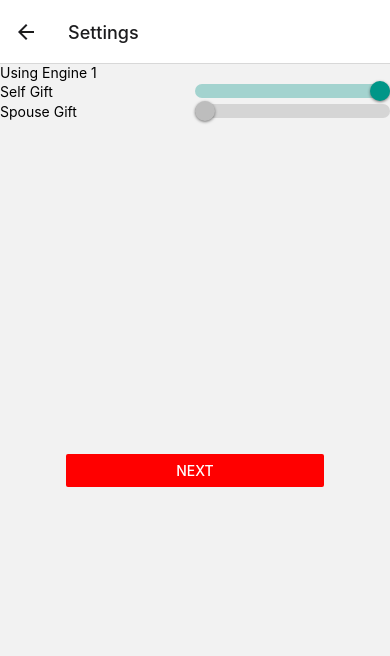
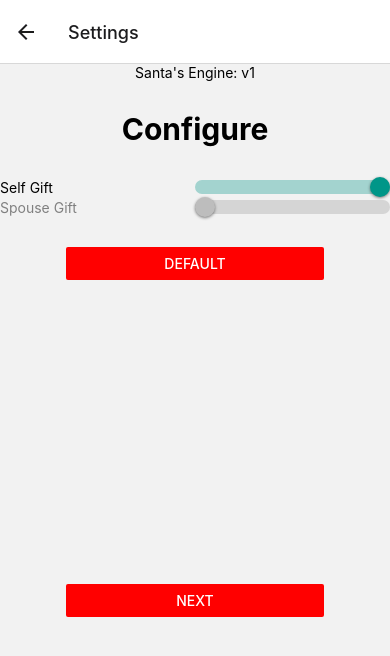
Before and after one commit to StrungSafe/SecretSantaApp, a React Native app in the folder ss-app/: screen /Settings in a window 390 px wide. Shown: the top 656 px of the page. Built offline with nearby package versions, Linux system fonts and the light colour scheme; what expo-barcode-scanner would draw is missing.

Commit message:
more styling

```diff
--- a/ss-app/app/components/pageManager.js
+++ /dev/null
@@ -1,32 +0,0 @@
-import { StyleSheet, View } from 'react-native';
-
-export default function PageManager(props) {
-    const {
-        viewId,
-        style
-    } = props;
-    return (
-        <View
-            style={style ?? styles.default}
-        >
-            { props.children[viewId] }
-            <View
-                style={styles.backNext}
-            >
-                {(viewId > 0) && <Button style={styles.back} title='Back' onPress={() => onPress(-1)} />}
-                {(viewId < viewLength - 1) && <Button style={styles.next} title='Next' onPress={() => onPress(1)} />}
-            </View>
-        </View>
-    );
-}
-
-const styles = StyleSheet.create({
-    default: {
-    },
-    back: {
-
-    },
-    next: {
-
-    },
-});
--- a/ss-app/app/components/switch.js
+++ b/ss-app/app/components/switch.js
@@ -8,9 +8,11 @@ export default function SwitchWrapper(props) {
         disabled,
     } = props;
 
+    const labelStyle = disabled ? { ...styles.label, ...styles.disabledLabel } : styles.label;
+
     return (
         <View style={styles.container}>
-            <Text style={styles.label}>{text}</Text>
+            <Text style={labelStyle} disabled={disabled}>{text}</Text>
             <Switch
                 style={styles.switch}
                 onValueChange={onValueChange}
@@ -29,6 +31,9 @@ const styles = StyleSheet.create({
         alignSelf: 'center',
         flex: 1,
     },
+    disabledLabel: {
+        color: 'gray',
+    },
     switch: {
         flex: 1,
     },
--- a/ss-app/app/engines.js
+++ b/ss-app/app/engines.js
@@ -73,7 +73,8 @@ export const Engines = [{
   // 2
   // For TESTING exception handling
   key: 2,
-  name: 'Exception Testing Engine v1',
+  name: 'v1',
+  testingEngine: true,
   process: () => {
     throw ExceptionTypes.OutOfGifteesException;
   }
--- a/ss-app/app/screens/addScreen.js
+++ b/ss-app/app/screens/addScreen.js
@@ -1,5 +1,5 @@
 import { useState } from 'react';
-import { Text, StyleSheet, TextInput, SafeAreaView } from 'react-native';
+import { Text, StyleSheet, TextInput, SafeAreaView, View } from 'react-native';
 import Button from '../components/button';
 import { engineFactory } from '../engines';
 import { TestingData } from '../constants';
@@ -38,12 +38,18 @@ export default function AddScreen(props) {
     <SafeAreaView
       style={styles.container}
     >
+      <View style={styles.top}>
         <TextInput style={styles.name} placeholder='Name' onChangeText={onNameChange} value={name} />
         <Button style={styles.add} title="Add Gifter" onPress={onAddGifterClick} />
+      </View>
+      <View style={styles.middle}>
         {
           gifters.map(gifter => (<Text style={styles.gifter} key={gifter.key}>{gifter.name}</Text>))
         }
+      </View>
+      <View style={styles.bottom}>
         <Button style={styles.run} title="Run" onPress={onRunClick} />
+      </View>
     </SafeAreaView>
   );
 }
@@ -54,12 +60,30 @@ const styles = StyleSheet.create({
     flex: 1,
     justifyContent: 'center'
   },
+  top: {
+    flex: 1
+  },
+  name: {
+    paddingVertical: 25,
+    fontSize: 20,
+  },
   add: {
     ...defaultStyles.button,
-    flex: 2,
+  },
+  middle: {
+    flex: 1
+  },
+  gifter: {
+    textAlign: 'center',
+    fontWeight: 'bold',
+    fontSize: 20,
+  },
+  bottom: {
+    flex: 1,
+    flexDirection: 'column-reverse'
   },
   run: {
     ...defaultStyles.button,
-    flex: 2,
+    paddingBottom: '25%',
   }
 });
--- a/ss-app/app/screens/settingsScreen.js
+++ b/ss-app/app/screens/settingsScreen.js
@@ -1,10 +1,11 @@
 import { Text, StyleSheet, SafeAreaView, View } from 'react-native';
-import { useState } from 'react';
+import { useState, useEffect } from 'react';
 import Button from '../components/button';
 import Switch from '../components/switch';
 import { DefaultSettings } from '../constants';
 
 import defaultStyles from './styles';
+import { engineFactory } from '../engines';
 
 export default function SettingsScreen(props) {
   const {
@@ -12,23 +13,38 @@ export default function SettingsScreen(props) {
   } = props;
 
   const [settings, setSettings] = useState(DefaultSettings);
+  const [engine, setEngine] = useState('');
 
   const onNextClick = () => navigation.navigate('Add', { settings });
+
+  const onDefaultClick = () => setSettings(DefaultSettings);
 
   const toggleSetting = () => {
     setSettings(prev => ({ ...prev, canSelfGift: !prev.canSelfGift }));
   };
 
+  useEffect(() => {
+    var e = engineFactory(settings.engine);
+    setEngine(e);
+  }, [settings.engine])
+
   return (
     <SafeAreaView style={styles.container}>
       <View style={styles.settings}>
-        <Text style={styles.engine}>Using Engine {settings.engine}</Text>
+        { engine.testingEngine && <Text style={styles.testingEngine}>--TESTING ENGINE --</Text> }
+        <Text style={styles.engine}>Santa's {engine.testingEngine && 'Testing '}Engine: {engine.name}</Text>
+        <Text style={styles.configure}>Configure</Text>
         <Switch text='Self Gift' onValueChange={toggleSetting} value={settings.canSelfGift} />
         <Switch text='Spouse Gift' disabled />
+        <Button
+          style={styles.default}
+          title='Default'
+          onPress={onDefaultClick}
+        />
       </View>
       <Button
         style={styles.next}
-        title="Next"
+        title='Next'
         onPress={onNextClick}
       />
     </SafeAreaView>
@@ -42,9 +58,24 @@ const styles = StyleSheet.create({
     justifyContent: 'center'
   },
   settings: {
-    flex: 1,
+    flex: 2,
   },
   engine: {
+    textAlign: 'center'
+  },
+  testingEngine: {
+    textAlign: 'center',
+    color: 'red',
+  },
+  configure: {
+    paddingVertical: 30,
+    textAlign: 'center',
+    fontWeight: 'bold',
+    fontSize: 30,
+  },
+  default: {
+    ...defaultStyles.button,
+    paddingTop: 30,
   },
   next: {
     ...defaultStyles.button,
--- a/ss-app/app/screens/shareScreen/index.js
+++ b/ss-app/app/screens/shareScreen/index.js
@@ -1,7 +1,7 @@
 import { useState } from 'react';
-import { StyleSheet, SafeAreaView } from 'react-native';
+import { StyleSheet, SafeAreaView, View } from 'react-native';
 import Button from '../../components/button';
-import PageManager from '../../components/pageManager';
+import PageManager from './pageManager';
 import Share from './share';
 
 import defaultStyles from '../styles';
@@ -21,36 +21,34 @@ export default function ShareScreen(props) {
 
   const onResetClick = () => navigation.navigate('Home');
 
-  const viewLength = gifters.length;
-
   return (
     <SafeAreaView
       style={styles.container}
     >
+      <View style={styles.upper}>
         <PageManager
-        style={styles.pager}
           viewId={viewId}
           setViewId={setViewId}
+          viewLength={gifters.length}
         >
           {
             gifters.map(gifter =>
               <Share
-              style={styles.gifter}
                 key={gifter.key}
-              viewId={viewId}
-              viewLength={viewLength}
-              setViewId={setViewId}
                 gifter={gifter}
                 gifters={gifters}
                 results={results}
               />)
           }
         </PageManager>
+      </View>
+      <View style={styles.lower}>
         <Button
           style={styles.startOver}
           title='Start Over'
           onPress={onResetClick}
         />
+      </View>
     </SafeAreaView>
   );
 }
@@ -61,9 +59,12 @@ const styles = StyleSheet.create({
     flex: 1,
     justifyContent: 'center',
   },
-  pager: {
+  upper: {
+    flex: 3,
+    paddingTop: 25,
   },
-  gifter: {
+  lower: {
+    flex: 1
   },
   startOver: {
     ...defaultStyles.button,
--- /dev/null
+++ b/ss-app/app/screens/shareScreen/pageManager.js
@@ -0,0 +1,45 @@
+import { StyleSheet, View } from 'react-native';
+import Button from '../../components/button';
+import defaultStyles from '../styles';
+
+export default function PageManager(props) {
+    const {
+        viewId,
+        setViewId,
+        viewLength,
+    } = props;
+    const onPress = value => () => setViewId(prev => prev + value);
+    return (
+        <View
+            style={styles.container}
+        >
+            { props.children[viewId] }
+            <View
+                style={styles.buttonGroup}
+            >
+                {(viewId > 0) && <Button style={styles.back} title='Back' onPress={onPress(-1)} />}
+                {(viewId < viewLength - 1) && <Button style={styles.next} title='Next' onPress={onPress(1)} />}
+            </View>
+        </View>
+    );
+}
+
+const styles = StyleSheet.create({
+    container: {
+    },
+    buttonGroup: {
+        flexDirection: 'row',
+        justifyContent: 'center',
+        paddingTop: 25,
+    },
+    back: {
+        paddingHorizontal: 10,
+        width: '33%',
+        color: 'red',
+    },
+    next: {
+        paddingHorizontal: 10,
+        width: '33%',
+        color: 'red',
+    },
+});
--- a/ss-app/app/screens/shareScreen/share.js
+++ b/ss-app/app/screens/shareScreen/share.js
@@ -8,9 +8,6 @@ import defaultStyles from '../styles';
 
 export default function Share(props) {
     const {
-        viewId,
-        viewLength,
-        setViewId,
         gifter,
         gifters,
         results,
@@ -22,20 +19,15 @@ export default function Share(props) {
     const showButtonTitle = showing ? 'Hide' : 'Show';
     const shareButtonTitle = sharing ? 'Hide' : 'Share';
     const giftee = gifters.find(m => m.value === results[gifter.value]);
-    const onPress = value => {
-        setShowing(false);
-        setSharing(false);
-        setViewId(prev => prev + value);
-    }
     return (
         <View
             style={styles.container}
             key={gifter.key}
         >
-            <Text style={styles.name}>{gifter.name}</Text>
+            <Text style={styles.gifter}>{gifter.name}</Text>
 
             <Button style={styles.show} title={showButtonTitle} onPress={() => setShowing(prev => !prev)} />
-            {showing && <Text>{giftee.name}</Text>}
+            {showing && <Text style={styles.giftee}>{giftee.name}</Text>}
 
             <Button style={styles.share} title={shareButtonTitle} onPress={() => setSharing(prev => !prev)} />
             {sharing &&
@@ -44,7 +36,6 @@ export default function Share(props) {
                     value={JSON.stringify({ type: MessageAppCodeType, gifter, giftee })}
                 />
             }
-
         </View>
     );
 }
@@ -52,7 +43,16 @@ export default function Share(props) {
 const styles = StyleSheet.create({
     container: {
     },
-    name: {
+    gifter: {
+        textAlign: 'center',
+        fontWeight: 'bold',
+        fontSize: 75,
+    },
+    giftee: {
+        textAlign: 'center',
+        fontWeight: 'bold',
+        fontSize: 20,
+        paddingVertical: 25,
     },
     show: {
         ...defaultStyles.button,
@@ -61,19 +61,7 @@ const styles = StyleSheet.create({
         ...defaultStyles.button,
     },
     code: {
-        ...defaultStyles.button,
+        alignItems: 'center',
+        paddingTop: 10,
     },
-    backNext: {
-        flexDirection: 'row',
-        width: '66%',
-        alignContent: 'center'
-    },
-    back: {
-        ...defaultStyles.button,
-        flex: 1,
-    },
-    next: {
-        ...defaultStyles.button,
-        flex: 1,
-    }
 });
```
Lines whose indentation alone changed are shown as unchanged.
